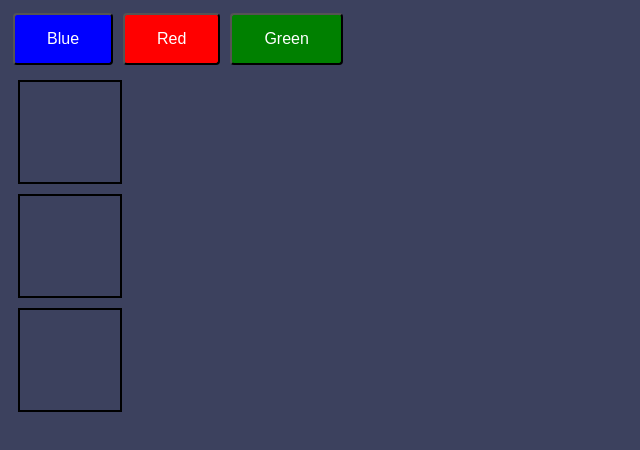
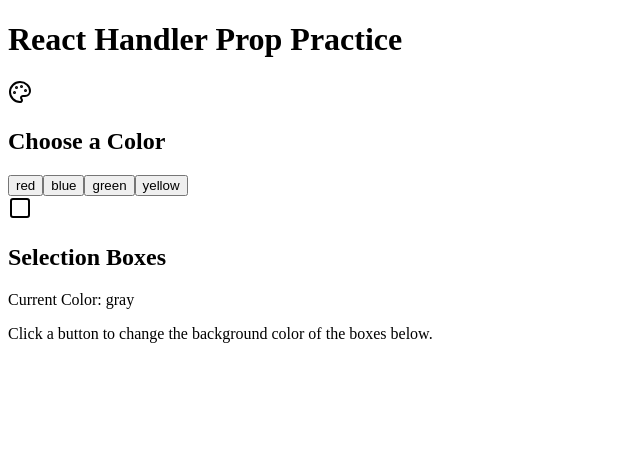
Before and after one commit to acciojob/passing-handler-prop-react-Padma-darsi, a React app: page / in a window 1280 px wide. Shown: the top 450 px of the page, without its empty margins (0-640 px from the left). Built offline with nearby package versions, Linux system fonts and the light colour scheme.

Commit message:
Update App.js

```diff
--- a/src/components/App.js
+++ b/src/components/App.js
@@ -1,40 +1,102 @@
-import React, { useState } from "react";
-import "../styles/App.css";
-import ColourSelector from "./ColourSelector";
-import Selection from "./Selection";
+import React, { useState } from 'react';
+import { Palette, Square } from 'lucide-react';
 
-const colourConfig = [
-  { key: "blue", label: "Blue", value: "blue" },
-  { key: "red", label: "Red", value: "red" },
-  { key: "green", label: "Green", value: "green" },
-];
+// --- 1. ColourSelector Component (Child 1) ---
+// Renders the buttons and handles the click event, which calls the handler prop.
+const ColourSelector = ({ colors, onColourSelect, currentSelection }) => {
+  return (
+    <div className="p-6 bg-white shadow-xl rounded-xl w-full max-w-lg mx-auto">
+      <div className="flex items-center space-x-2 mb-4">
+        <Palette className="h-6 w-6 text-indigo-500" />
+        <h2 className="text-xl font-bold text-gray-800">Choose a Color</h2>
+      </div>
+      <div className="grid grid-cols-2 sm:grid-cols-4 gap-3">
+        {colors.map((color) => (
+          <button
+            key={color}
+            onClick={() => onColourSelect(color)}
+            className={`
+              w-full py-2 capitalize font-medium rounded-lg transition-all duration-200 ease-in-out
+              shadow-md hover:shadow-lg focus:outline-none focus:ring-4
+              ${color === currentSelection ? 'ring-offset-2 ring-indigo-500 border-2 border-indigo-600' : 'ring-transparent border-2 border-transparent'}
 
-function App() {
-  const [selectedColor, setSelectedColor] = useState("");
+              ${color === 'red' ? 'bg-red-500 text-white' : ''}
+              ${color === 'blue' ? 'bg-blue-500 text-white' : ''}
+              ${color === 'green' ? 'bg-green-500 text-white' : ''}
+              ${color === 'yellow' ? 'bg-yellow-400 text-gray-800' : ''}
+            `}
+          >
+            {color}
+          </button>
+        ))}
+      </div>
+    </div>
+  );
+};
 
-  const applyColor = (color) => {
-    setSelectedColor(color);
+// --- 2. Selection Component (Child 2) ---
+// Receives the current selected color as a prop and applies it as a dynamic style.
+const Selection = ({ selectedColour }) => {
+  // Define the styling for the "fix-box" elements
+  const boxStyle = {
+    backgroundColor: selectedColour,
+    transition: 'background-color 0.3s ease-in-out',
   };
 
   return (
-    <div id="main">
-      <div className="button-container">
-        {colourConfig.map((color) => (
-          <ColourSelector
-            key={color.key}
-            color={color}
-            applyColor={applyColor}
-          />
-        ))}
+    <div className="p-6 bg-white shadow-xl rounded-xl w-full max-w-lg mx-auto mt-8">
+      <div className="flex items-center space-x-2 mb-4">
+        <Square className="h-6 w-6 text-indigo-500" />
+        <h2 className="text-xl font-bold text-gray-800">Selection Boxes</h2>
       </div>
-
-      <div className="boxes">
-        <Selection applyColor={applyColor} selectedColor={selectedColor} />
-        <Selection applyColor={applyColor} selectedColor={selectedColor} />
-        <Selection applyColor={applyColor} selectedColor={selectedColor} />
+      <div className="flex justify-around space-x-4">
+        {/* Use the required className "fix-box" and apply the dynamic style */}
+        <div className="fix-box h-20 w-20 rounded-xl shadow-lg border-4 border-gray-200" style={boxStyle}></div>
+        <div className="fix-box h-20 w-20 rounded-xl shadow-lg border-4 border-gray-200" style={boxStyle}></div>
+        <div className="fix-box h-20 w-20 rounded-xl shadow-lg border-4 border-gray-200" style={boxStyle}></div>
       </div>
+      <p className="text-center mt-4 text-sm font-medium text-gray-600">
+        Current Color: <span className={`uppercase font-extrabold ${selectedColour === 'gray' ? 'text-gray-500' : selectedColour === 'yellow' ? 'text-yellow-600' : 'text-indigo-500'}`}>{selectedColour}</span>
+      </p>
     </div>
   );
-}
+};
+
+// --- 3. App Component (Parent) ---
+// Manages the state and passes the handler function (handleColourChange) as a prop.
+const App = () => {
+  // Boilerplate Step 1: Define the available colors
+  const COLOUR_OPTIONS = ['red', 'blue', 'green', 'yellow'];
+
+  // Boilerplate Step 2: Initialize state for the selected color (default to gray)
+  const [selectedColour, setSelectedColour] = useState('gray');
+
+  // Boilerplate Step 3: Define the handler function to update the state
+  const handleColourChange = (color) => {
+    setSelectedColour(color);
+  };
+
+  return (
+    <div className="min-h-screen bg-gray-100 p-8 flex flex-col items-center font-sans">
+      <h1 className="text-3xl font-extrabold text-gray-900 mb-8">
+        React Handler Prop Practice
+      </h1>
+
+      {/* ColourSelector receives the handler function as prop 'onColourSelect' */}
+      <ColourSelector
+        colors={COLOUR_OPTIONS}
+        onColourSelect={handleColourChange}
+        currentSelection={selectedColour}
+      />
+
+      {/* Selection receives the state value as prop 'selectedColour' */}
+      <Selection selectedColour={selectedColour} />
+
+      <footer className="mt-12 text-center text-gray-500 text-sm">
+        Click a button to change the background color of the boxes below.
+      </footer>
+    </div>
+  );
+};
 
 export default App;
```
